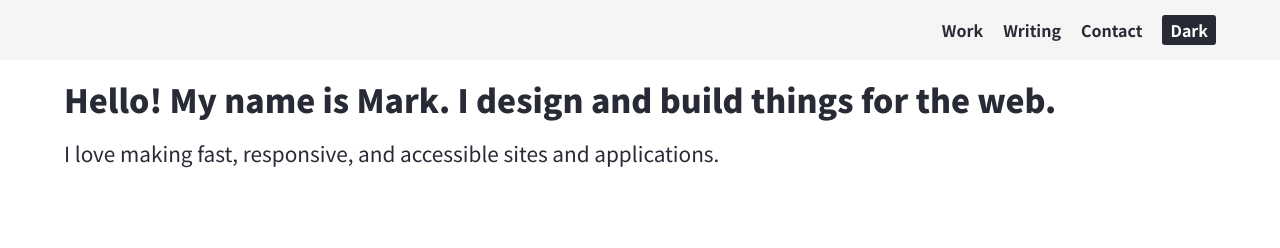
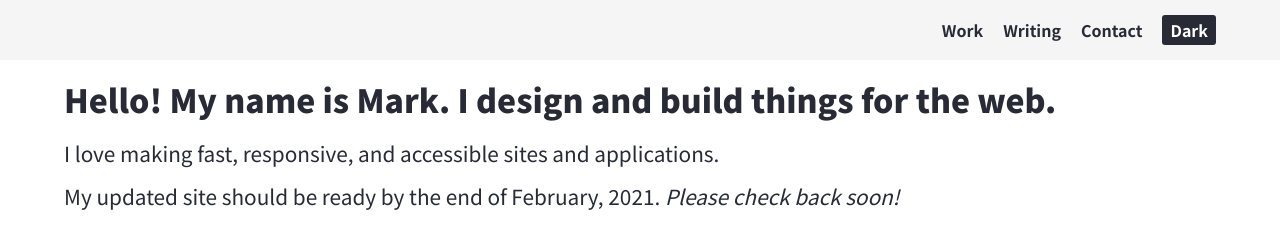
Before and after one commit to mtripney/marktripney.com, a plain HTML site: page index.html in a window 1280 px wide. Drawn offline with Linux system fonts and the light colour scheme.

Commit message:
Add 'coming soon' message

```diff
--- a/css/style.scss
+++ b/css/style.scss
@@ -117,7 +117,13 @@ p {
   font-family: $sans-serif;
   font-weight: var(--med-font-weight);
   font-size: 1.3em;
-  color: var(--button-background)
+  color: var(--button-background);
+  // TODO: Remove this margin when more content is added.
+  margin-bottom: 0.6em;
+}
+
+em {
+  color: inherit;
 }
 
 
--- a/index.html
+++ b/index.html
@@ -7,7 +7,7 @@
   <meta http-equiv="X-UA-Compatible" content="ie=edge">
   <link rel="preconnect" href="https://fonts.gstatic.com">
   <link
-      href="https://fonts.googleapis.com/css2?family=Lora:ital@0;1&family=Noto+Sans+JP:wght@400;700;900&display=swap"
+      href="https://fonts.googleapis.com/css2?family=Noto+Sans+JP:wght@400;700;900&display=swap"
       rel="stylesheet">
   <link rel="stylesheet" href="css/style.css">
   <title>Document</title>
@@ -20,6 +20,7 @@
         <li><a href="#">Writing</a></li>
         <li><a href="#">Contact</a></li>
         <li>
+          <!--TODO: Accessibility settings for dynamic button-->
           <button id="toggle-mode">Dark</button>
         </li>
       </ul>
@@ -32,6 +33,8 @@
     <section class="about">
       <p>I love making fast, responsive, and accessible sites and
         applications.</p>
+      <p>My updated site should be ready by the end of February, 2021.
+        <em>Please check back soon!</em></p>
     </section>
   </main>
   <script src="js/script.js"></script>
```
Also changed, not shown: css/style.css.
